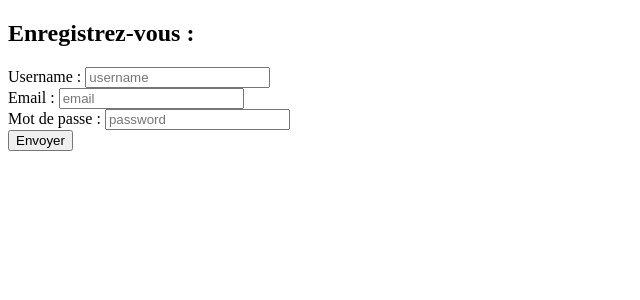
After one commit to JoshUrdnb/Projet_Final_3WA, a PHP site: page /php/formRegister.php in a window 1280 px wide. The commit adds this page. Shown: the top 300 px of the page, without its empty margins (0-640 px from the left). Run offline with PHP 8.4, Linux system fonts and the light colour scheme.

Commit message:
migration formRegister HTML vers PHP

```diff
--- a/index.html
+++ b/index.html
@@ -16,7 +16,9 @@
 <body>
     <header class="dashboard-header">
         <img src="img/logo.png" alt="logo du site">
-        <nav>
+        <nav class="header-nav">
+            <a href="php/formRegister.php">Sign Up</a>
+            <a href="php/formLogin.php">Sign In</a>
             <div class="profil-img-account"></div>
         </nav>
     </header>
--- /dev/null
+++ b/js/formRegister.js
@@ -0,0 +1,137 @@
+// Récupération des éléments HTML
+const form = document.getElementById('formRegister');
+const nameInput = document.getElementById('name');
+const emailInput = document.getElementById('email');
+const passwordInput = document.getElementById('password');
+
+// Définition des expressions régulières
+const emailRegex = /^[A-Za-z0-9_!#$%&'*+\/=?`{|}~^.-]+@[A-Za-z0-9.-]+$/;
+
+// Fonction de validation du formulaire
+function validateForm(event) {
+  // Empêche l'envoi du formulaire par défaut
+  event.preventDefault();
+
+  // Réinitialisation des messages d'erreur
+  clearErrors();
+
+  // Validation du champ nom
+  if (nameInput.value.trim() === '') {
+    displayError(nameInput, 'Le nom est obligatoire.');
+  }
+
+  // Validation du champ email
+  if (!emailRegex.test(emailInput.value.trim())) {
+    displayError(emailInput, 'L\'email est invalide.');
+  }
+
+  // Validation du champ mot de passe
+  if (passwordInput.value.trim() === '') {
+    displayError(passwordInput, 'Le mot de passe est obligatoire.');
+  }
+
+  // Si le formulaire est valide, envoi du formulaire
+  if (isFormValid()) {
+    form.submit();
+  }
+}
+
+// Fonction d'affichage d'un message d'erreur
+function displayError(input, message) {
+  const errorDiv = input.nextElementSibling;
+  errorDiv.innerText = message;
+  errorDiv.style.display = 'block';
+  input.classList.add('invalid-input');
+}
+
+// Fonction de réinitialisation des messages d'erreur
+function clearErrors() {
+  const errorMessages = document.getElementsByClassName('error-message');
+  for (let i = 0; i < errorMessages.length; i++) {
+    errorMessages[i].style.display = 'none';
+  }
+  nameInput.classList.remove('invalid-input');
+  emailInput.classList.remove('invalid-input');
+  passwordInput.classList.remove('invalid-input');
+}
+
+// Fonction de vérification de la validité du formulaire
+function isFormValid() {
+  return nameInput.value.trim() !== '' &&
+         emailRegex.test(emailInput.value.trim()) &&
+         passwordInput.value.trim() !== '';
+}
+
+// Écouteur d'événement sur la soumission du formulaire
+form.addEventListener('submit', validateForm);
+// console.log('submit');
+
+
+
+
+// // Récupération des éléments HTML
+// const form = document.getElementById('formRegister');
+// const nameInput = document.getElementById('name');
+// const emailInput = document.getElementById('email');
+// const passwordInput = document.getElementById('password');
+
+// // Fonction de validation du formulaire
+// function validateForm(event) {
+//   // Empêche l'envoi du formulaire par défaut
+//   event.preventDefault();
+
+//   // Réinitialisation des messages d'erreur
+//   clearErrors();
+
+//   // Validation du champ nom
+//   if (nameInput.value.trim() === '') {
+//     displayError(nameInput, 'Le nom est obligatoire.');
+//   }
+
+//   // Validation du champ téléphone
+//   const emailRegex = (/^[A-Za-z0-9_!#$%&'*+\/=?`{|}~^.-]+@[A-Za-z0-9.-]+$/, "gm");
+//   if (!emailRegex.test(phoneInput.value.trim())) {
+//     displayError(emailInput, 'L\'email est invalide.');
+//   }
+
+//   // Validation du champ message
+//   if (passwordInput.value.trim() === '') {
+//     displayError(passwordInput, 'Le mot de passe est obligatoire.');
+//   }
+
+
+
+//   // Si le formulaire est valide, envoi du formulaire
+//   if (isFormValid()) {
+//     form.submit();
+//   }
+// }
+
+// // Fonction d'affichage d'un message d'erreur
+// function displayError(input, message) {
+//   const errorDiv = input.nextElementSibling;
+//   errorDiv.innerText = message;
+//   errorDiv.style.display = 'block';
+//   input.classList.add('invalid-input');
+// }
+
+// // Fonction de réinitialisation des messages d'erreur
+// function clearErrors() {
+//   const errorMessages = document.getElementsByClassName('error-message');
+//   for (let i = 0; i < errorMessages.length; i++) {
+//     errorMessages[i].style.display = 'none';
+//   }
+//   nameInput.classList.remove('invalid-input');
+//   phoneInput.classList.remove('invalid-input');
+//   messageInput.classList.remove('invalid-input');
+// }
+
+// // Fonction de vérification de la validité du formulaire
+// function isFormValid() {
+//   return nameInput.value.trim() !== '' &&
+//          emailRegex.test(emailInput.value.trim()) &&
+//          messageInput.value.trim() !== '';
+// }
+
+// // Écouteur d'événement sur la soumission du formulaire
+// form.addEventListener('submit', validateForm);
--- /dev/null
+++ b/php/formRegister.php
@@ -0,0 +1,35 @@
+<!DOCTYPE html>
+<html lang="en">
+<head>
+    <meta charset="UTF-8">
+    <meta http-equiv="X-UA-Compatible" content="IE=edge">
+    <meta name="viewport" content="width=device-width, initial-scale=1.0">
+    <title>Document</title>
+</head>
+<body>
+    <form id="formRegister" method="post" action="">
+        <h2>Enregistrez-vous :</h2>
+
+        <div>
+            <label for="name">Username :</label>
+            <input id="name" type="text" placeholder="username" name="name">
+            <div id="nameError" class="error-message"></div>
+        </div>
+
+        <div>
+            <label for="name">Email :</label>
+            <input id="email" type="email" placeholder="email" name="email">
+            <div id="emailError" class="error-message"></div>
+        </div>
+
+        <div>
+            <label for="name">Mot de passe :</label>
+            <input id="password" type="text" placeholder="password" name="password">
+            <div id="passwordError" class="error-message"></div>
+        </div>
+
+        <button type="submit" name="register-submit">Envoyer</button>
+    </form>
+    <script src="../js/formRegister.js"></script>
+</body>
+</html>
```
Also changed, not shown: css/style.css (+14 -0 lines), php/formLogin.php (added).
